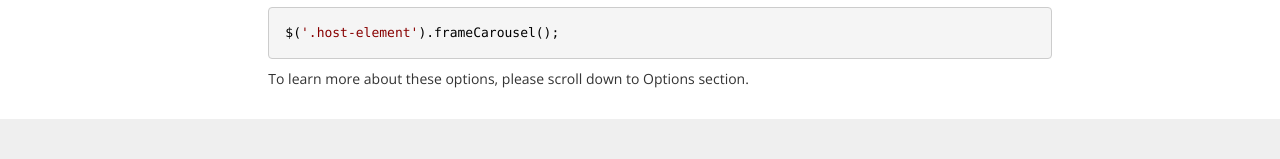
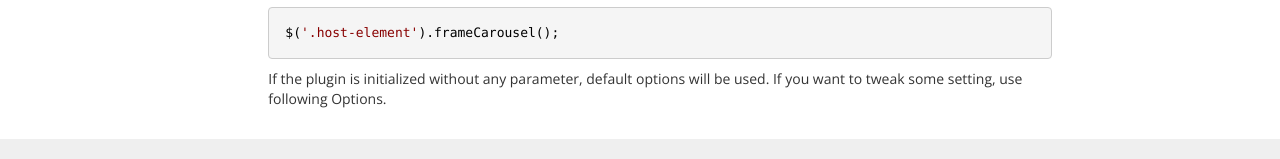
Before and after one commit to Eastros/FrameCarousel, a website: page www/index.html in a window 1280 px wide. Shown: the part 2084-2243 px from the top of the page. Drawn offline with nearby package versions, Linux system fonts and the light colour scheme.

Commit message:
Fixes some typos in website/docs

```diff
--- a/www/index.html
+++ b/www/index.html
@@ -182,7 +182,7 @@
                     <pre><code class="html">&lt;div class=&quot;host-element&quot;&gt;&lt;/div&gt;</code></pre>
                     <p>Now sprinkle some JavaScript:</p>
                     <pre><code class="javascript">$('.host-element').frameCarousel();</code></pre>
-<p>To learn more about these options, please scroll down to Options section.</p>
+<p>If the plugin is initialized without any parameter, default options will be used. If you want to tweak some setting, use following Options.</p>
                   </li>
                 </ol>
               </div>
@@ -193,19 +193,20 @@
                 <h2>Options</h2>
                 <p>Following are available options with default values:</p>
                 <pre><code class="javascript">$('.host-element').frameCarousel({
-  // Enabled/disables debug mode. Debug mode allows you to print
+  // Enable/disable debug mode. Debug mode allows you to print
   // debug messages on top of the frame in cases when console.log/alert aren't
   // readily available.
   debug: false,
 
-  // first screen when the plugin intializes. Must be an integer between 0
+  // First screen when the plugin intializes. Must be an integer between 0
   // and image_count - 1, where image_count is total number of images you're
   // displaying inside the frame.
   first: 0,
 
   /*
   * swipeThreshold -- percentage of screen width
-  * Determines when to intiate a next transition when user
+  *
+  * Determines when to initiate a next transition when user
   * is sliding a screen.
   *
   * For example, a value of 10 says that
@@ -218,7 +219,7 @@
   /**
    * Frame image that you'd like to use in the background.
    * The default value points to a phone frame included within
-   * download package.
+   * dist/sample directory.
    */
   frame: 'path/to/frame-carousel/sample/frame.png',
 
@@ -241,10 +242,6 @@
    * If width is set as -1, the frame will be removed for screens which match the criteria.
    */
   frameSize: [{
-    /**
-     * If width isn't specified, but height is specified, width would be calculated,
-     * using original image's aspect ratio. If both height and width aren't
-     */
     width: [calculated at runtime],
     height: [calculated at runtime],
     minScreenWidth: 768,
@@ -253,7 +250,7 @@
 
   /**
    * Marks bounding box within frame image where images are to be rendered.
-   * All values are in percentages, so remain true no matter what size frame ends
+   * All values are in percentages, so they remain true no matter what pixel size frame ends
    * up with.
    */
   boundingBox: {
@@ -265,8 +262,8 @@
 
   /**
    * An array of image links to be rendered within frame. Images don't have to adhere
-   * to any size, but it'll help if their aspect ratio is same as aspect ratio of
-   * boundingBox.
+   * to any size (they don't even have to have same size), but it'll help if their
+   * aspect ratio is same as aspect ratio of boundingBox.
    */
   images: ['path/to/frame-carousel/sample/1.jpg',
     'path/to/frame-carousel/sample/2.jpg',
@@ -283,36 +280,36 @@
 var frameCarousel = $('.host-element').data('frameCarousel');
 
 // The argument 'options' is optional in all of the following functions.
-// It is a hash/map with following possible properties (and defaults);
+// It is a hash/map with following possible properties (and defaults):
 // animate: true (determines if you want transition immediate or with animation)
 
-// goes to next screen. if user is already at last screen,
+// Goes to next screen. If user is already at last screen,
 // it'll stay intact.
 frameCarousel.next( options );
 
-// goes to previous screen. if user is already at first screen,
+// Goes to previous screen. If user is already at first screen,
 // it'll stay intact.
 frameCarousel.previous( options );
 
-// goes to screen identified by index. stays intact if index
+// Goes to screen identified by index. Stays intact if index
 // is out of bounds.
 frameCarousel.goto( index, options );
 
-// resizes the frame to given 'width' and 'height'. if no argument
+// Resizes the frame to given 'width' and 'height'. if no argument
 // is passed, it'd resize to original applicable size.
-// if only 'width' is passed, it'd determine 'height' by original
+// If only 'width' is passed, it'd determine 'height' by original
 // aspect ratio. Same is true when only 'height' is passed
 // and not 'width'.
 frameCarousel.resize( options );
 
-// call this if you'd like remove frame image.
-// can be useful on smaller screens.
+// Call this if you'd like remove frame image.
+// Can be useful on smaller screens.
 frameCarousel.removeFrame();
 
 // Gracefully destructs the instance.
 frameCarousel.destroy();
 
-// if 'debug' mode is enabled (see options), any string passed to this method
+// If 'debug' mode is enabled (see options), any string passed to this method
 // will be printed over screen. Useful for testing in situations
 // when console.log/alert are not conveniently available.
 frameCarousel.debug( message );</code></pre>
@@ -327,23 +324,23 @@ frameCarousel.debug( message );</code></pre>
 // information.
 $('.host-element')
 
-  // triggers when a frameCarousel instance is ready
+  // Triggers when a frameCarousel instance is ready.
   .on('fc-ready', function( e ){
 
   })
 
-  // triggers when a frameCarousel instance is destroyed
+  // Triggers when a frameCarousel instance is destroyed.
   .on('fc-destroy', function( e ){
 
   })
 
-  // triggers when a screen transition begins
+  // Triggers when a screen transition begins.
   .on('fc-transition-start', function( e ){
     // e.from => screen index from where transition begun
     // e.to   => screen index to where transition has to end
   })
 
-  // triggers when a screen transition ends
+  // Triggers when a screen transition ends.
   .on('fc-transition-end', function( e ){
     // e.from => screen index from where transition begun
     // e.to   => screen index to where transition ended
```
